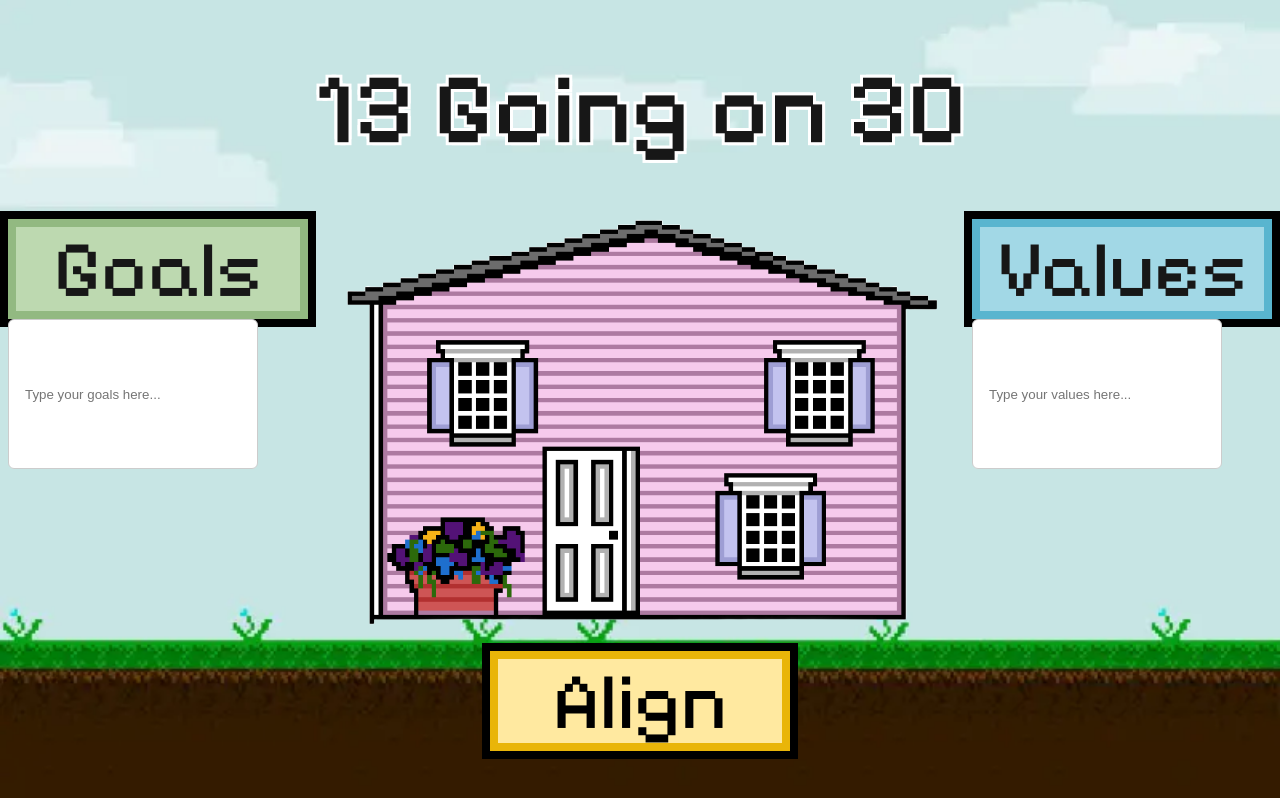
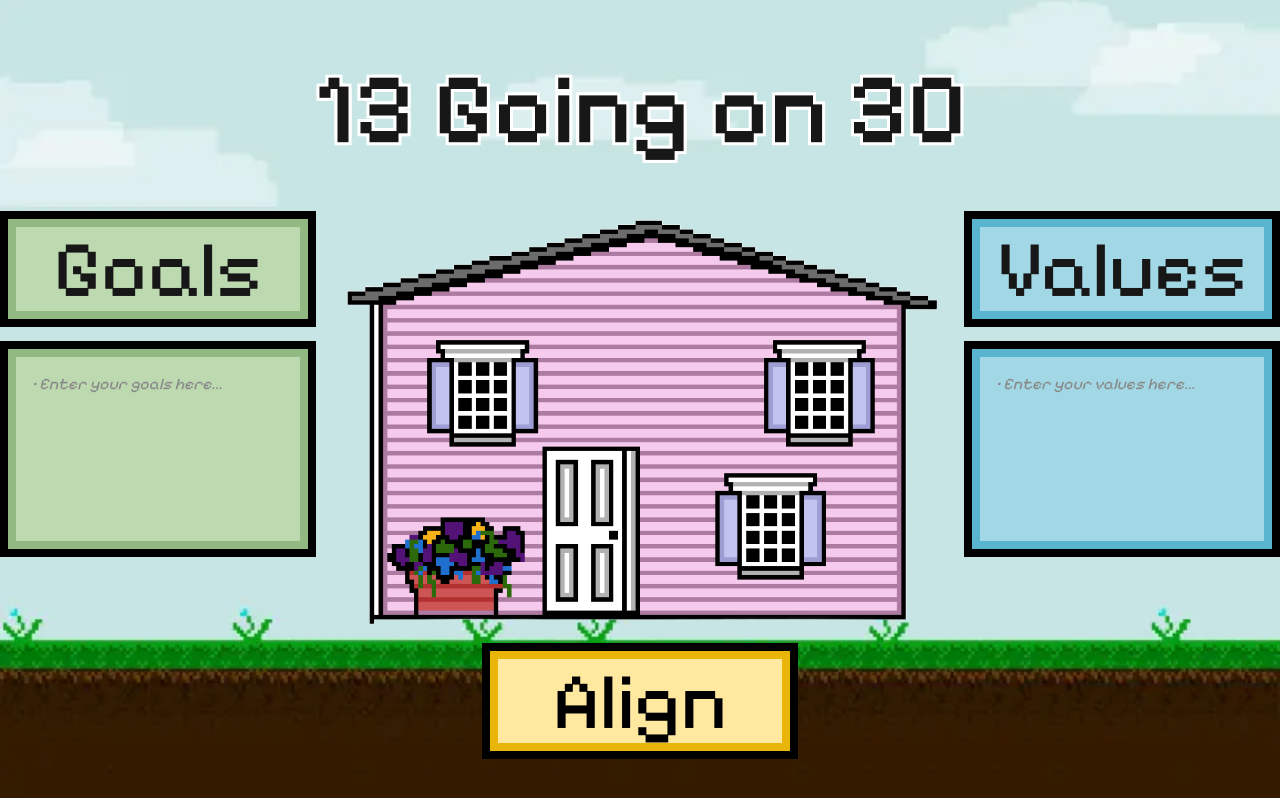
Before and after one commit to esther-cheng/13-going-on-30-site, a Next.js app in the folder creative-presentation/: page / in a window 1280 px wide. Built offline with nearby package versions, Linux system fonts and the light colour scheme.

Commit message:
added glitter

```diff
--- a/creative-presentation/src/app/api/analyze/route.ts
+++ b/creative-presentation/src/app/api/analyze/route.ts
@@ -4,21 +4,8 @@
   "https://litellm.oit.duke.edu/openai/deployments/gpt-5/chat/completions";
 
 export async function POST(req: Request) {
+  try {
     const { goals, values } = await req.json();
-
-  if (!goals?.length || !values?.length) {
-    return NextResponse.json({ score: 0, explanation: "No data provided." });
-  }
-
-  // Simple keyword overlap score (can be replaced w/ embeddings later)
-  const overlap = goals.filter((g: string) =>
-    values.somse((v: string) =>
-      g.toLowerCase().includes(v.toLowerCase())
-    )
-  );
-  const score = goals.length
-    ? Math.round((overlap.length / goals.length) * 100)
-    : 0;
 
     // Call GPT-5 via LiteLLM
     const response = await fetch(API_URL, {
@@ -30,26 +17,56 @@
       },
       body: JSON.stringify({
         model: "gpt-5",
+        temperature: 0.8,
         messages: [
           {
             role: "system",
-          content:
-            "You are a thoughtful coach helping someone reflect on how well their goals align with their values. Rate the alignment on a scale of 0 to 100 and be quite generous.",
+            content: `You are a warm, optimistic coach inspired by the movie "13 Going on 30."
+          Rate how well someone's goals align with their values on a scale of 0 to 100.
+          Be generous, but use the range thoughtfully:
+          - Never go below 40% (there is always some connection).
+          - Use 50–70% when alignment is partial or mixed.
+          - Use 70–85% when alignment is solid and encouraging.
+          - Use 85–100% when alignment is very strong and uplifting.
+          Always respond in this format:
+          "Score: XX%
+          <short, supportive explanation>"
+          Your tone should always be upbeat, reassuring, and inspiring.`
           },
           {
             role: "user",
-          content: `Here are the goals: ${goals.join(
-            ", "
-          )}\nHere are the values: ${values.join(
-            ", "
-          )}\nThe numeric alignment score is ${score}%. Provide a short, supportive explanation of what this means.`,
+            content: `Here are the goals: ${goals.join(", ")}
+          Here are the values: ${values.join(", ")}`
           },
+
         ],
       }),
     });
 
+    if (!response.ok) {
+      // If LiteLLM returns an error
+      const text = await response.text();
+      return NextResponse.json(
+        { score: 0, explanation: `Error from analysis API: ${text}` },
+        { status: 500 }
+      );
+    }
+
     const data = await response.json();
-  const explanation = data.choices?.[0]?.message?.content || "No response.";
+    const content = data.choices?.[0]?.message?.content || "No response.";
+
+    // Example response format: "Score: 75%\nYour goals align beautifully..."
+    const match = content.match(/Score:\s*(\d+)%/i);
+    const score = match ? parseInt(match[1], 10) : null;
+    const explanation = content.replace(/Score:\s*\d+%/i, "").trim();
 
     return NextResponse.json({ score, explanation });
+
+  } catch (err) {
+    console.error(err);
+    return NextResponse.json(
+      { score: 0, explanation: "Internal server error." },
+      { status: 500 }
+    );
   }
+}
--- a/creative-presentation/src/app/page.tsx
+++ b/creative-presentation/src/app/page.tsx
@@ -12,7 +12,7 @@
   const parseText = (text: string) => {
     return text
       .split("\n")
-      .map((line) => line.trim())
+      .map((line) => line.trim().replace(/^•\s*/, "")) // Remove bullet points
       .filter((line) => line.length > 0);
   };
 
@@ -22,6 +22,26 @@
 
   const handleValuesChange = (e: React.FormEvent<HTMLDivElement>) => {
     setValues(parseText(e.currentTarget.innerText));
+  };
+
+  const handleKeyDown = (e: React.KeyboardEvent<HTMLDivElement>) => {
+    if (e.key === 'Enter') {
+      e.preventDefault();
+      const selection = window.getSelection();
+      const range = selection?.getRangeAt(0);
+      if (range) {
+        const br = document.createElement('br');
+        const textNode = document.createTextNode('• ');
+        range.deleteContents();
+        range.insertNode(br);
+        range.collapse(false);
+        range.insertNode(textNode);
+        range.setStartAfter(textNode);
+        range.setEndAfter(textNode);
+        selection?.removeAllRanges();
+        selection?.addRange(range);
+      }
+    }
   };
 
   const analyze = async () => {
@@ -50,7 +70,7 @@
         alignItems: "center",
         justifyContent: "center",
         fontFamily: "Arial, sans-serif",
-        backgroundImage: "url('/img/sky.webp')", // ✅ no /public here
+        backgroundImage: "url('/img/sky.webp')",
         backgroundSize: "cover",
         backgroundPosition: "center",
         backgroundRepeat: "no-repeat",
@@ -62,65 +82,63 @@
       <div className={styles.editors}>
         <div className={styles.editorBox}>
           <div className={styles.goals}>Goals</div>
-          <input
+          <div
             className={styles.editor}
             contentEditable
             onInput={handleGoalsChange}
-            placeholder="Type your goals here..."
+            onKeyDown={handleKeyDown}
+            data-placeholder="• Enter your goals here..."
             suppressContentEditableWarning
-          ></input>
+            id={styles.goalEditor}
+          />
         </div>
-        <img src="img/house.png" className={styles.house}/>
+
+        {!result ? (
+          <div className={styles.houseContainer}>
+            <img src="img/house.png" className={styles.house} />
+            {loading && (
+              <div className={styles.sparkles}>
+                {Array.from({ length: 50 }).map((_, i) => (
+                  <span
+                    key={i}
+                    className={styles.sparkle}
+                    style={{
+                      top: `${Math.random() * 100}%`,
+                      left: `${Math.random() * 100}%`,
+                      animationDelay: `${Math.random() * 2}s`,
+                      animationDuration: `${1 + Math.random() * 1.5}s`,
+                    }}
+                  />
+                ))}
+              </div>
+            )}
+          </div>
+        ) : (
+          <div className={styles.resultBox}>
+            <div className={styles.scoreDisplay}>Score: {result.score}%</div>
+            <p className={styles.explanation}>{result.explanation}</p>
+          </div>
+        )}
+
         <div className={styles.editorBox}>
           <div className={styles.values}>Values</div>
-          <input
+          <div
             className={styles.editor}
             contentEditable
             onInput={handleValuesChange}
-            placeholder="Type your values here..."
+            onKeyDown={handleKeyDown}
+            data-placeholder="• Enter your values here..."
             suppressContentEditableWarning
-          ></input>
+            id={styles.valueEditor}
+          />
         </div>
       </div>
-      {/* <div className={styles.toggle}>
-        <button onClick={() => setMode("goal")} className={mode === "goal" ? styles.activeButton : styles.button}>
-          Add Goal
-        </button>
-        <button onClick={() => setMode("value")} className={mode === "value" ? styles.activeButton : styles.button}>
-          Add Value
-        </button>
-      </div> */}
 
-      {/* <div className={styles.inputRow}>
-        <input
-          value={input}
-          onChange={(e) => setInput(e.target.value)}
-          placeholder={mode === "goal" ? "Enter a goal..." : "Enter a value..."}
-          className={styles.input}
-        />
-        <button onClick={addItem} className={styles.addButton}>Add</button>
-      </div> */}
+      <button onClick={analyze} className={styles.addButton} disabled={loading}>
+        {loading ? "Aligning..." : "Align"}
+      </button>
 
-      {/* <div className={styles.lists}>
-        <div>
-          <img src="img/goals.png" className={styles.goals}/>
-          <div className={styles.goals}>Goals</div>
-          <ul>{goals.map((g, i) => <li key={i}>{g}</li>)}</ul>
-        </div>
-        <div>
-          <div className={styles.values}>Values</div>
-          <ul>{values.map((v, i) => <li key={i}>{v}</li>)}</ul>
-        </div>
-      </div> */}
-
-      <button onClick={analyze} className={styles.addButton} disabled={loading}>Align</button>
-
-      {result && (
-        <div className={styles.results}>
-          <h2>Score: {result.score}%</h2>
-          <p>{result.explanation}</p>
-        </div>
-      )}
+      {/* Remove the old results display since we're showing it in place of the house */}
     </main>
   );
 }
--- a/creative-presentation/src/app/styles.module.css
+++ b/creative-presentation/src/app/styles.module.css
@@ -1,8 +1,4 @@
 @import url('https://fonts.googleapis.com/css2?family=Pixelify+Sans:wght@400..700&display=swap');
-
-/* body {
-  background-image: url("/public/img/sky.jpg");
-} */
 
 .container {
   display: flex;
@@ -10,14 +6,7 @@
   align-items: center;
   padding: 2rem;
   font-family: Arial, sans-serif;
-  /* background: #c2ebff; */
   min-height: 100vh;
-  /* background-image: url('img/sky.jpg');
-  background: fixed;
-  background-repeat: no-repeat;
-  background-position: center center;
-  background-size: cover;
-  background-attachment: fixed; */
 }
 
 .title {
@@ -28,7 +17,6 @@
     3px -3px 0 white,
     -3px 3px 0 white,
     3px 3px 0 white;
-  /* font-weight: bold; */
   margin-bottom: 50px;
   font-family: 'Pixelify Sans', sans-serif;
 }
@@ -37,35 +25,65 @@
   display: flex;
   gap: 2rem;
   margin-bottom: 2rem;
+  align-items: flex-start;
 }
 
 .editorBox {
   display: flex;
   flex-direction: column;
-  align-items: flex-start;
+  align-items: center;
+  gap: 15px; /* Add gap between title and input */
 }
 
 .editor {
-  min-width: 250px;
-  min-height: 150px;
-  border: 1px solid #ccc;
-  padding: 0.5rem 1rem;
-  border-radius: 6px;
+  max-width: 300px;  /* keep it from stretching beyond its container */
+  width: 100%;      /* let it fill the editorBox */
+  min-height: 200px;
+  border: 8px solid #666;
+  outline: 8px solid black;
+  padding: 1rem;
+  border-radius: 0;
   background: #fff;
-  outline: none;
-  white-space: pre-wrap;
+  font-family: 'Pixelify Sans', sans-serif;
+  font-size: 16px;
+  line-height: 1.4;
+  margin-top: 15px;
+  transition: box-shadow .3s ease;
+  white-space: pre-wrap;       /* preserves line breaks, wraps text */
+  word-break: break-word;      /* ensures long words break */
+  overflow-wrap: break-word;   /* ensures wrapping in modern browsers */
+}
+
+#goalEditor {
+  background-color: #bdd9b0;
+  border: 8px solid #92b981;
+}
+
+#valueEditor {
+  background-color: #a2d8e6;
+  border: 8px solid #59b5cf;
 }
 
 .editor:empty:before {
-  content: attr(placeholder);
+  content: attr(data-placeholder);
   color: #888;
+  font-style: italic;
 }
 
-.editor div,
-.editor br {
-  display: list-item;
-  list-style-type: disc;
-  margin-left: 1.5rem;
+#goalEditor:focus {
+  box-shadow:
+    12px 12px 0 rgb(64, 168, 0),
+    -12px -12px 0 rgb(226, 242, 215),
+    12px -12px 0 rgb(159, 191, 139),
+    -12px 12px 0 rgb(123, 171, 93);
+}
+
+#valueEditor:focus {
+  box-shadow:
+    12px 12px 0 rgb(0, 98, 255),
+    -12px -12px 0 rgb(182, 207, 248),
+    12px -12px 0 rgb(138, 182, 253),
+    -12px 12px 0 rgb(98, 158, 255);
 }
 
 .button,
@@ -75,31 +93,8 @@
   cursor: pointer;
 }
 
-.button {
-  background: #e0e0e0;
-  color: #333;
-}
-
-.activeButton {
-  background: #0070f3;
-  color: white;
-}
-/*
-.inputRow {
-  display: flex;
-  margin-bottom: 2rem;
-}
-
-.input {
-  padding: 0.5rem;
-  border: 1px solid #ccc;
-  flex: 1;
-} */
-
 .addButton {
-  /* background: #4caf50; */
   border: none;
-  /* padding: 0 1rem; */
   cursor: pointer;
   height: 100px;
   width: 300px;
@@ -112,40 +107,16 @@
   justify-content: center;
   align-items: center;
   display: flex;
+  transition: border-color .3s ease, color .3s ease, width .3s ease, background-color .3s ease;
+  z-index: 1000;
 }
 
-.lists {
-  display: flex;
-  gap: 3rem;
-  margin-bottom: 2rem;
-  text-align: left;
-}
-
-.results {
-  background: white;
-  padding: 1.5rem;
-  border-radius: 8px;
-  width: 100%;
-  max-width: 400px;
-  text-align: center;
-  box-shadow: 0 2px 6px rgba(0, 0, 0, 0.1);
-}
-
-.score {
-  font-size: 2rem;
-  font-weight: bold;
-  color: #0070f3;
-  margin: 0.5rem 0 1rem 0;
-}
-
-.warning {
-  color: #d32f2f;
-  margin-top: 1rem;
-}
-
-.success {
-  color: #388e3c;
-  margin-top: 1rem;
+.addButton:disabled {
+  background-color: #f0f0f0;
+  width: 400px;
+  border-color: #ccc;
+  color: #999;
+  cursor: not-allowed;
 }
 
 .goals {
@@ -176,8 +147,90 @@
   display: flex;
 }
 
+.houseContainer {
+  position: relative;
+  display: inline-block;
+}
+
 .house {
   height: 750px;
   margin-top: -200px;
   margin-bottom: -150px;
+  display: block;
+  z-index: 0;
 }
+
+.resultBox {
+  animation: fadeInScale 0.6s ease forwards;
+  max-height: 400px;
+  max-width: 600px;
+  padding: 40px;
+  /* width: px; */
+  margin-top: -200px;
+  margin-bottom: -150px;
+  background-color: #f6caec;
+  border: 8px solid #ad7aa1;
+  outline: 8px solid black;
+  font-family:'Pixelify Sans', sans-serif;
+  /* padding: 20px; */
+  display: flex;
+  flex-direction: column;
+  justify-content: center;
+  align-items: center;
+  text-align: center;
+  justify-self: center;
+  align-self: center;
+}
+
+.scoreDisplay {
+  font-size: 50px;
+  font-weight: bold;
+  color: #4e3247;
+  margin-bottom: 1rem;
+  font-family:'Pixelify Sans', sans-serif;
+}
+
+.explanation {
+  font-size: 18px;
+  line-height: 1.5;
+  color: #333;
+  margin: 0;
+}
+
+.sparkles {
+  position: absolute;
+  top: 0;
+  left: 0;
+  width: 100%;
+  height: 100%;
+  pointer-events: none;
+  overflow: hidden;
+}
+
+.sparkle {
+  position: absolute;
+  width: 8px;
+  height: 8px;
+  background: linear-gradient(45deg, gold, rgb(105, 50, 188), rgb(255, 122, 233));
+  transform: rotate(45deg);
+  opacity: 0;
+  animation-name: glitter;
+  animation-iteration-count: infinite;
+  animation-timing-function: ease-in-out;
+}
+
+@keyframes glitter {
+  0%, 100% {
+    opacity: 0;
+    transform: scale(0.5) rotate(45deg);
+  }
+  50% {
+    opacity: 1;
+    transform: scale(1.4) rotate(45deg);
+  }
+}
+
+@keyframes fadeInScale {
+  from { opacity: 0; transform: scale(0.8); }
+  to { opacity: 1; transform: scale(1); }
+}
```
Lines whose indentation alone changed are shown as unchanged.
